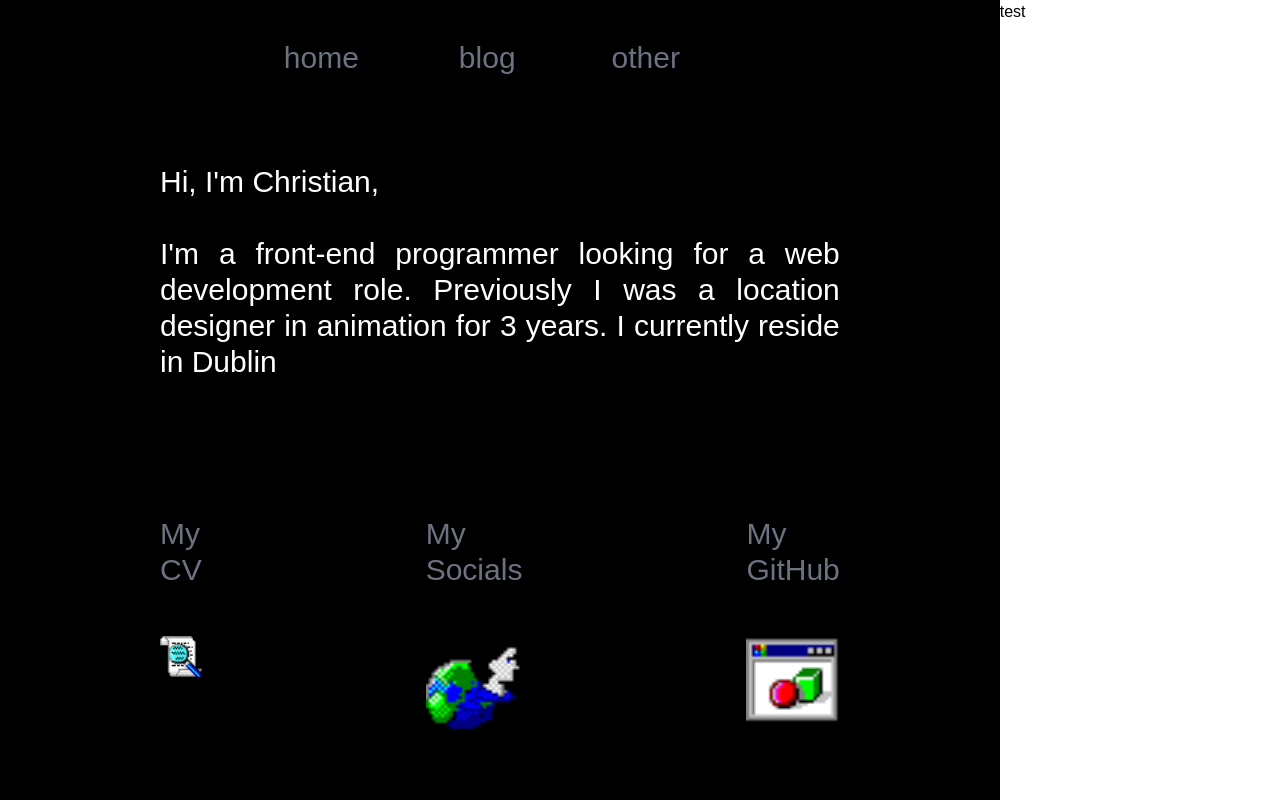
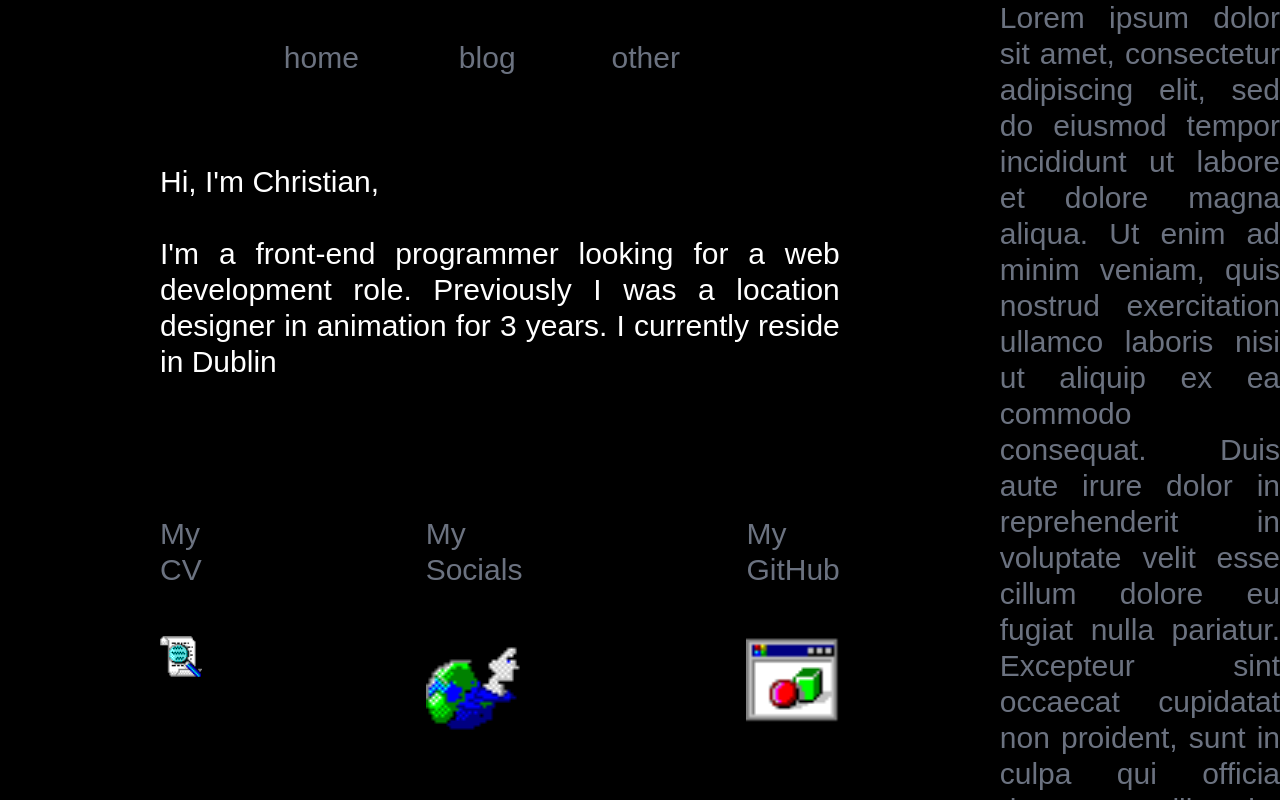
Before and after one commit to ChristianKeogh/personal_website, a Next.js app: page / in a window 1280 px wide. Both pictures are taken after a click on the link "My Socials". Built offline with nearby package versions, Linux system fonts and the light colour scheme; a web font is replaced by a local one.

Commit message:
more sidebar details

```diff
--- a/app/imgLinks.tsx
+++ b/app/imgLinks.tsx
@@ -1,6 +1,10 @@
 import "./globals.css";
 
-export function ImgLinks({ setSocial }: { setSocial: (value: boolean) => void }) {
+interface ImgLinksProps {
+  setSocial: React.Dispatch<React.SetStateAction<boolean>>;  // Explicitly type the function
+}
+
+export function ImgLinks({ setSocial }: ImgLinksProps) {
   return (
     <div className="flex flex-row justify-center space-x-56 items-start relative px-0">
       <a
@@ -10,16 +14,15 @@ export function ImgLinks({ setSocial }: { setSocial: (value: boolean) => void })
         className="hover:text-neutral-800 dark:hover:text-neutral-200 flex flex-col items-center space-y-12"
       >
         <h1>My CV</h1>
-        <img className="w-24" src="/winrep_mag_glass.png" alt="My CV"/>
+        <img className="w-24" src="/winrep_mag_glass.png" alt="My CV" />
       </a>
       <a
-        onClick={() => setSocial(true)}
-        target="_blank"
-        rel="noopener noreferrer"
+        onClick={() => setSocial(social => !social)}
+        style={{ cursor: 'pointer' }}
         className="hover:text-neutral-800 dark:hover:text-neutral-200 flex flex-col items-center space-y-12"
       >
         <h1>My Socials</h1>
-        <img className="w-24" src="/user_world-1.png" alt="My Socials"/>
+        <img className="w-24" src="/user_world-1.png" alt="My Socials" />
       </a>
       <a
         href="https://github.com/ChristianKeogh"
@@ -28,7 +31,7 @@ export function ImgLinks({ setSocial }: { setSocial: (value: boolean) => void })
         className="hover:text-neutral-800 dark:hover:text-neutral-200 flex flex-col items-center space-y-12"
       >
         <h1>My GitHub</h1>
-        <img className="w-24" src="/accessibility_window_objs.png" alt="My GitHub"/>
+        <img className="w-24" src="/accessibility_window_objs.png" alt="My GitHub" />
       </a>
     </div>
   );
--- a/app/page.tsx
+++ b/app/page.tsx
@@ -1,13 +1,13 @@
 "use client";
-
 import { Navbar } from "./navBar";
 import { NasaPicture } from "./nasaPicture";
 import { ImgLinks } from "./imgLinks";
 import { useState } from "react";
+import SideBar from "./sideBar";
 
 
 export default function Page() {
-    const [social, setSocial] = useState(false);
+  const [social, setSocial] = useState<boolean>(false);
 
   return (
     <main>
@@ -23,7 +23,7 @@ export default function Page() {
           <ImgLinks setSocial={setSocial}/>
       </div>
       <div id="right" className="overflow-x-hidden overflow-y-scroll w-[30%]">
-        {social === false ? <NasaPicture /> : <h1>test</h1>
+        {social === false ? <NasaPicture /> : <SideBar/>
         }
       </div>
       </div>
--- /dev/null
+++ b/app/sideBar.tsx
@@ -0,0 +1,10 @@
+import React from 'react'
+
+const SideBar = () => {
+  return (
+    <div className="text-justify min-h-screen bg-black text-3xl text-gray-500 flex">
+        Lorem ipsum dolor sit amet, consectetur adipiscing elit, sed do eiusmod tempor incididunt ut labore et dolore magna aliqua. Ut enim ad minim veniam, quis nostrud exercitation ullamco laboris nisi ut aliquip ex ea commodo consequat. Duis aute irure dolor in reprehenderit in voluptate velit esse cillum dolore eu fugiat nulla pariatur. Excepteur sint occaecat cupidatat non proident, sunt in culpa qui officia deserunt mollit anim id est laborum.</div>
+  )
+}
+
+export default SideBar
```
